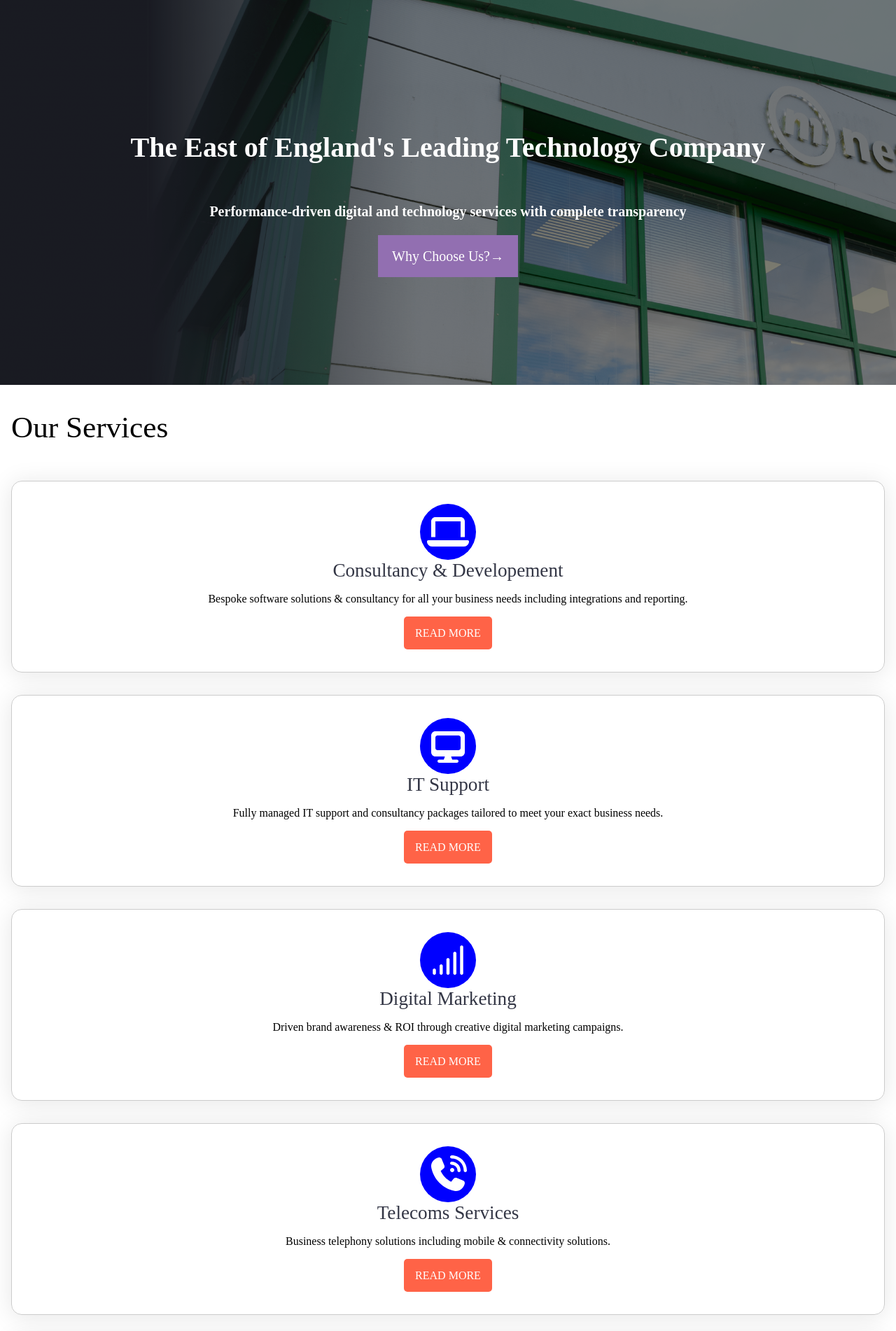
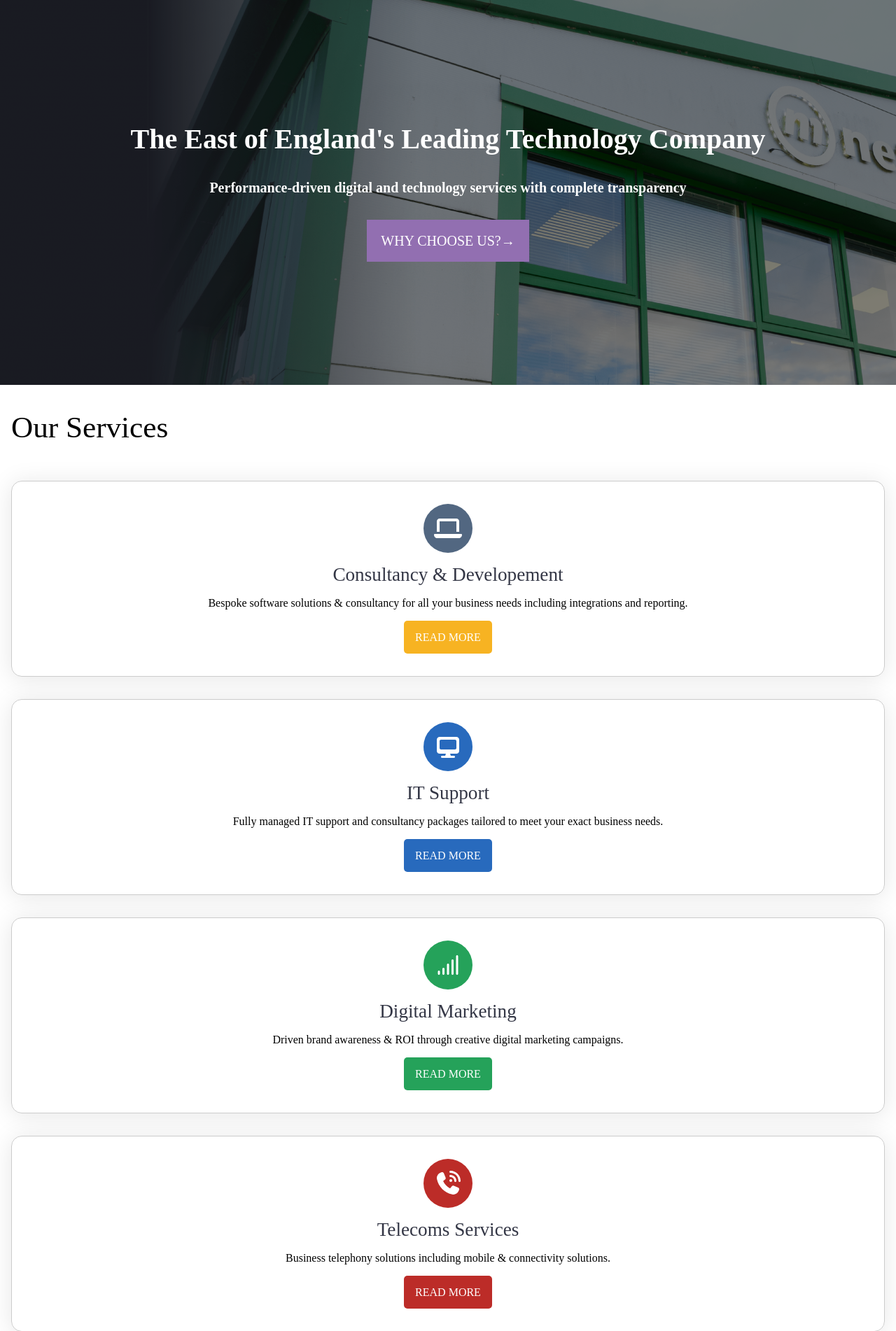
Before and after one commit to davidstratton-co-uk/nm-html-css-assessment, a PHP site: page / in a window 1280 px wide. Shown: the part 196-2098 px from the top of the page at 70% size. Run offline with PHP 8.4, Linux system fonts and the light colour scheme.

Commit message:
Assigned Variables for Service Colours Styled Services Read More's and Images
Styled Hero Section to be closer to brief

Switched News Section to use Colour Variables

```diff
--- a/index.html
+++ b/index.html
@@ -25,7 +25,7 @@
 
             <nav>
                 <ul>
-                    <li>Consulc -=tancy & Developement</li>
+                    <li>Consultancy & Developement</li>
                     <li>IT Support</li>
                     <li>Digital Marketing</li>
                     <li>Telecoms Services</li>
@@ -45,46 +45,46 @@
             <section id="section-services">
                 <header><h2>Our Services</h2></header>
                 <div class="services-item">
-                    <div><img src="img/icon/laptop-solid-full.svg" alt="laptop icon" /></div>
+                    <div class="service-dev"><img src="img/icon/laptop-solid-full.svg" alt="laptop icon" /></div>
                     <header><h3>Consultancy & Developement</h3></header>
                     <p>Bespoke software solutions &amp; consultancy for all your business needs including integrations and reporting.</p>
-                    <a>Read More</a>
+                    <a class="service-default">Read More</a>
                 </div>
                 <div class="services-item">
-                    <div><img src="img/icon/desktop-solid-full.svg" alt="laptop icon" /></div>
+                    <div class="service-support"><img src="img/icon/desktop-solid-full.svg" alt="laptop icon" /></div>
                     <header><h3>IT Support</h3></header>
                     <p>Fully managed IT support and consultancy packages tailored to meet your exact business needs.</p>
-                    <a>Read More</a>
+                    <a class="service-support">Read More</a>
                 </div>
                 <div class="services-item">
-                    <div><img src="img/icon/signal-solid-full.svg" alt="laptop icon" /></div>
+                    <div class="service-marketing"><img src="img/icon/signal-solid-full.svg" alt="laptop icon" /></div>
                     <header><h3>Digital Marketing</h3></header>
                     <p>Driven brand awareness &amp; ROI through creative digital marketing campaigns.</p>
-                    <a>Read More</a>
+                    <a class="service-marketing">Read More</a>
                 </div>
                 <div class="services-item">
-                    <div><img src="img/icon/phone-volume-solid-full.svg" alt="laptop icon" /></div>
+                    <div class="service-telecoms"><img src="img/icon/phone-volume-solid-full.svg" alt="laptop icon" /></div>
                     <header><h3>Telecoms Services</h3></header>
                     <p>Business telephony solutions including mobile &amp; connectivity solutions.</p>
-                    <a>Read More</a>
+                    <a class="service-telecoms">Read More</a>
                 </div>
                 <div class="services-item">
-                    <div><img src="img/icon/code-solid-full.svg" alt="laptop icon" /></div>
+                    <div class="service-webdesign"><img src="img/icon/code-solid-full.svg" alt="laptop icon" /></div>
                     <header><h3>Web Design</h3></header>
                     <p>User-centric design for businesses looking to make a lasting impression.</p>
-                    <a>Read More</a>
+                    <a class="service-webdesign">Read More</a>
                 </div>
                 <div class="services-item">
-                    <div><img src="img/icon/shield-halved-solid-full.svg" alt="laptop icon" /></div>
+                    <div class="service-security"><img src="img/icon/shield-halved-solid-full.svg" alt="laptop icon" /></div>
                     <header><h3>Cyber Security</h3></header>
                     <p>Prevention, testing, consultancy &amp; breach management services.</p>
-                    <a>Read More</a>
+                    <a class="service-security">Read More</a>
                 </div>
                 <div class="services-item">
-                    <div><img src="img/icon/graduation-cap-solid-full.svg" alt="laptop icon" /></div>
-                    <header><h3>Developer Course</h3></header>
+                    <div class="service-course"><img src="img/icon/graduation-cap-solid-full.svg" alt="laptop icon" /></div>
+                    <header><h3>Developer Training</h3></header>
                     <p>Web design &amp; software training courses designed to secure a job in tech.</p>
-                    <a>Read More</a>
+                    <a class="service-course">Read More</a>
                 </div>
                 <a href="#">View Our Work</a>
             </section>
--- a/scss/base/_variables.scss
+++ b/scss/base/_variables.scss
@@ -5,8 +5,18 @@
 $color-brand--normal: #323544;
 $color-brand--dark: #212330;
 
-$color-bg-light: #FFFFFF;
+$color-bg--normal: $color-brand--normal;
+$color-bg--dark: $color-brand--dark;
+$color-bg--light: #FFFFFF;
 
+$color-default: #f7b322;
+$color-dev: #526781;
+$color-support: #286abd;
+$color-marketing: #25a25a;
+$color-telecoms: #bc2c28;
+$color-webdesign: #79539a;
+$color-security:#de093f;
+$color-course: #a3331d;
 
 // ****
 // ** Right Arrow Icon
--- a/scss/modules/_hero.scss
+++ b/scss/modules/_hero.scss
@@ -22,6 +22,8 @@
     h2,
     p,
     a {
+        margin: 1rem 0;
+        padding: 0 1rem;
         text-align: center;
         @extend %text--light;
     }
@@ -41,7 +43,7 @@
         padding: 5px 20px;
         background-color: #926fb1;
         line-height: 50px;
-
+        text-transform: uppercase;
         @extend %right-arrow;
 
     }
--- a/scss/modules/_news.scss
+++ b/scss/modules/_news.scss
@@ -83,7 +83,7 @@
     top: 0.5rem;
     padding: 0.25rem 0.5rem;
     background-color: orange;
-    color: $color-bg-light;
+    color: $color-bg--light;
     text-transform: uppercase;
     font-size: .75rem;
     font-weight: 600;
@@ -96,13 +96,16 @@
     padding: 15px 15px;
     text-transform: uppercase;
     border-radius: 3px;
-    background-color: orange;
+
 
 }
 
-article[data-news-type="insights"] .news-type,
+article[data-news-type="insights"] .news-type {
+    background-color: #67809f;
+}
+
 article[data-news-type="insights"] .news-readmore {
-    background-color: #67809f;
+    background-color: $color-default;
 }
 
 article[data-news-type="careers"] .news-type,
--- a/scss/modules/_services.scss
+++ b/scss/modules/_services.scss
@@ -25,6 +25,7 @@
 
 .services-item {
     display: flex;
+    row-gap: 1rem;
     flex-direction: column;
     flex-wrap: nowrap;
     align-items: center;
@@ -36,14 +37,14 @@
 
     > div {
         border-radius: 50%;
-        background-color: blue;
-        padding: 10px;
-        width: 60px;
-        height: 60px;
+        padding: 15px;
+        width: 40px;
+        height: 40px;
     }
 
     h3,
     p {
+        margin: 0;
         text-align: center;
     }
 
@@ -61,8 +62,43 @@
         text-transform: uppercase;
         border-radius: 5px;
         padding: 5px 15px;
-        background-color: tomato;
         font-weight: 400;
         border: 1px solid transparent;
     }
+
 }
+
+.service-{
+
+    &default {
+        background-color: $color-default;
+    }
+
+    &dev {
+        background-color: $color-dev;
+    }
+
+    &support {
+        background-color: $color-support;
+    }
+
+    &marketing {
+        background-color: $color-marketing;
+    }
+
+    &telecoms {
+        background-color: $color-telecoms;
+    }
+
+    &webdesign {
+        background-color: $color-webdesign;
+    }
+
+    &security {
+        background-color: $color-security;
+    }
+
+    &course {
+        background-color: $color-course;
+    }
+}
```
Also changed, not shown: css/style.css (+39 -8 lines), css/style.min.css, 2 other files.
